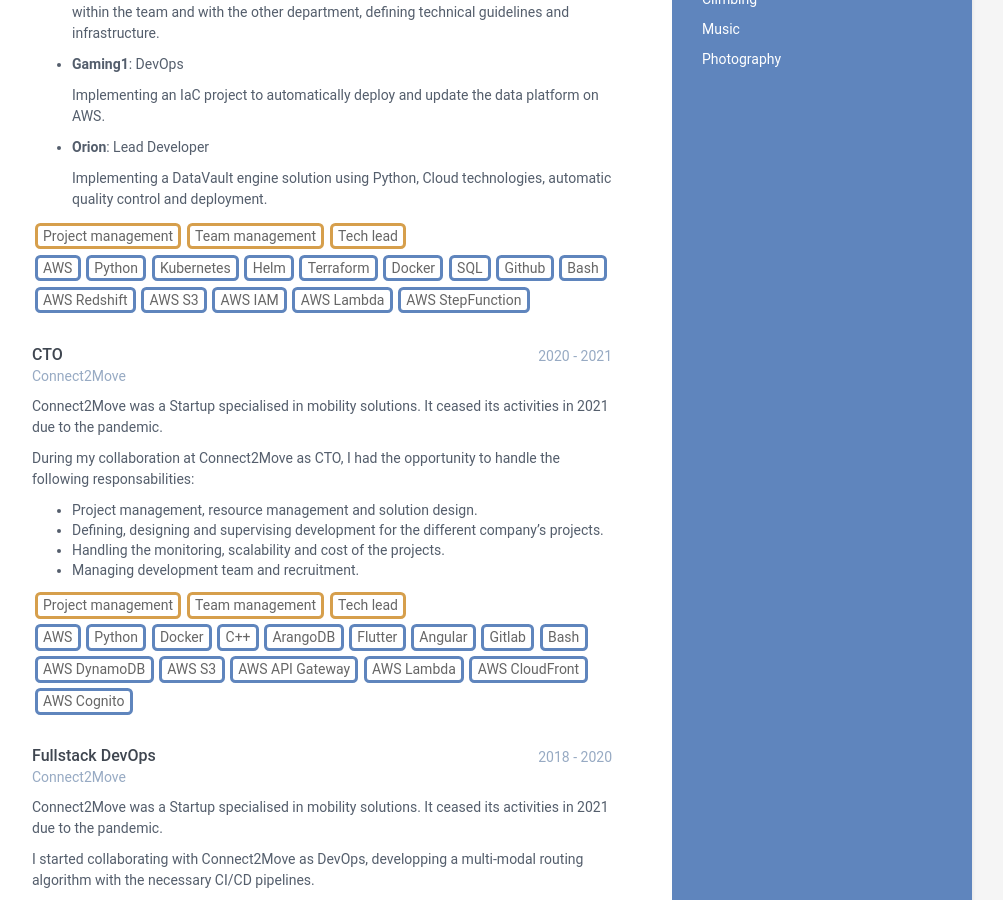
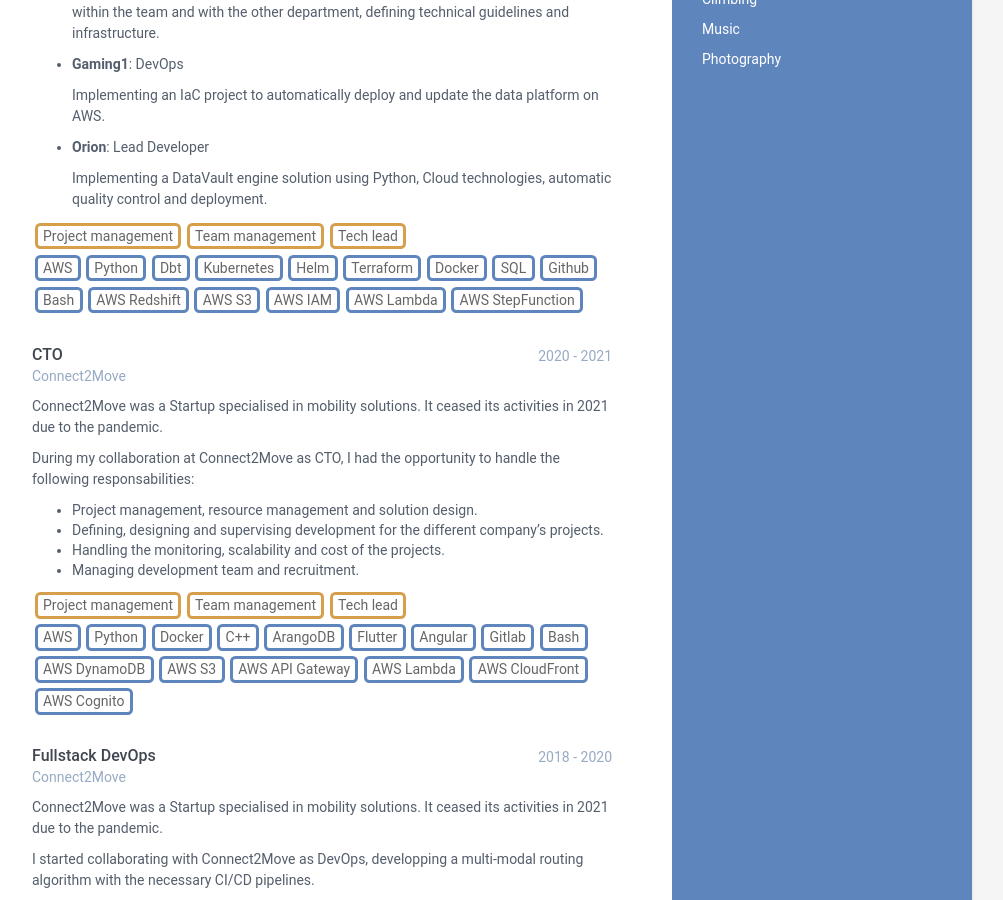
Before and after one commit to GaetanLhoest/digital-cv, a Jekyll site: the page built from index.html, in a window 1280 px wide and 900 px high, scrolled down 899 px. Shown: the whole window, without its empty margins (168-1171 px from the left). Built offline with Jekyll 4.4.1, drawn with Linux system fonts in a browser that asks for light colours.

Commit message:
Add dbt to Orion

```diff
--- a/_data/data.yml
+++ b/_data/data.yml
@@ -113,6 +113,7 @@ experiences:
     techs:
       - AWS
       - Python
+      - Dbt
       - Kubernetes
       - Helm
       - Terraform
```
